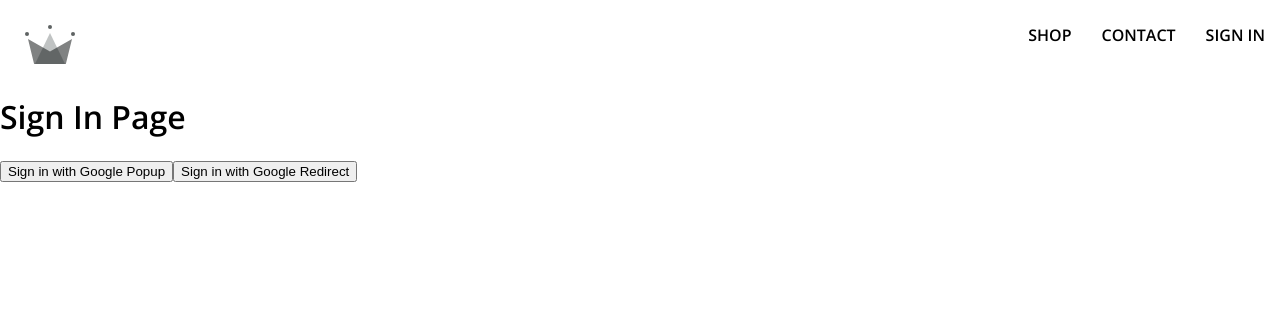
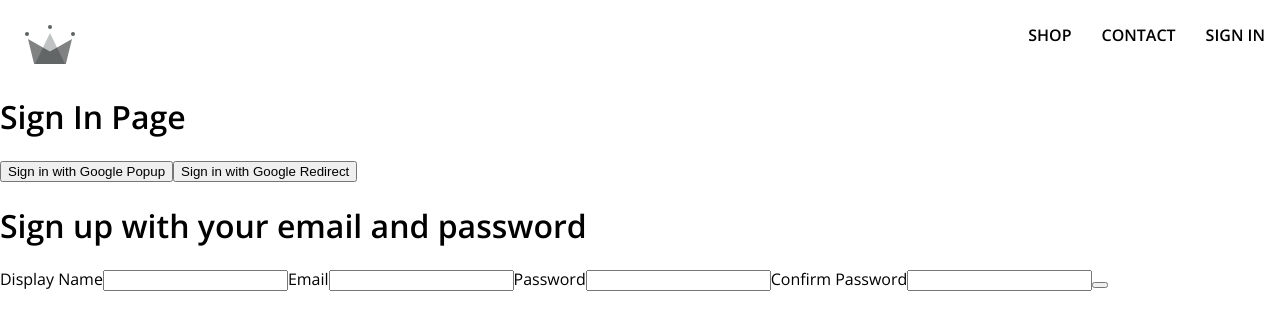
Before and after one commit to Tai-DucTran/fashion-ecommerce-shop, a React (Create React App) app: page /signin in a window 1280 px wide. Shown: the top 330 px of the page. Built offline with nearby package versions, Linux system fonts and the light colour scheme; no server answers; a web font is replaced by a local one.

Commit message:
routes: created sign-up-form component

```diff
--- a/src/routes/sign-in/sign-in.component.jsx
+++ b/src/routes/sign-in/sign-in.component.jsx
@@ -1,4 +1,4 @@
-import { useEffect } from 'react';
+import { useEffect, useState } from 'react';
 import { getRedirectResult } from 'firebase/auth';
 
 import {
@@ -7,6 +7,8 @@
   signInWithGoogleRedirect,
   createUserDocFromAuth,
 } from '../../utils/firebase/firebase.utils';
+
+import SiginUpForm from '../sign-up-form/sign-up-form.components';
 
 const SignIn = () => {
   useEffect(() => {
@@ -31,6 +33,7 @@
       <button onClick={signInWithGoogleRedirect}>
         Sign in with Google Redirect
       </button>
+      <SiginUpForm />
     </div>
   );
 };
--- /dev/null
+++ b/src/routes/sign-up-form/sign-up-form.components.jsx
@@ -0,0 +1,68 @@
+import { useState } from 'react';
+
+const defaultForm = {
+  displayName: '',
+  email: '',
+  password: '',
+  confirmPassword: '',
+};
+
+const SiginUpForm = () => {
+  const [formFields, setFormFields] = useState(defaultForm);
+  const { displayName, email, password, confirmPassword } = formFields;
+  const handleChange = event => {
+    console.log(event.target);
+    const { name, value } = event.target;
+
+    setFormFields({ ...formFields, [name]: value });
+    console.log(name);
+    console.log(value);
+  };
+
+  return (
+    <div>
+      <h1>Sign up with your email and password</h1>
+      <form onSubmit={() => {}}>
+        <label>Display Name</label>
+        <input
+          type="text"
+          required
+          onChange={handleChange}
+          name="displayName"
+          value={displayName}
+        />
+
+        <label>Email</label>
+        <input
+          type="email"
+          required
+          onChange={handleChange}
+          name="email"
+          value={email}
+        />
+
+        <label>Password</label>
+        <input
+          type="password"
+          required
+          onChange={handleChange}
+          name="password"
+          value={password}
+        />
+
+        <label>Confirm Password</label>
+        <input
+          type="password"
+          required
+          onChange={handleChange}
+          name="confirmPassword"
+          value={confirmPassword}
+        />
+
+        <button type="submit"></button>
+      </form>
+    </div>
+  );
+};
+
+export default SiginUpForm;
```
